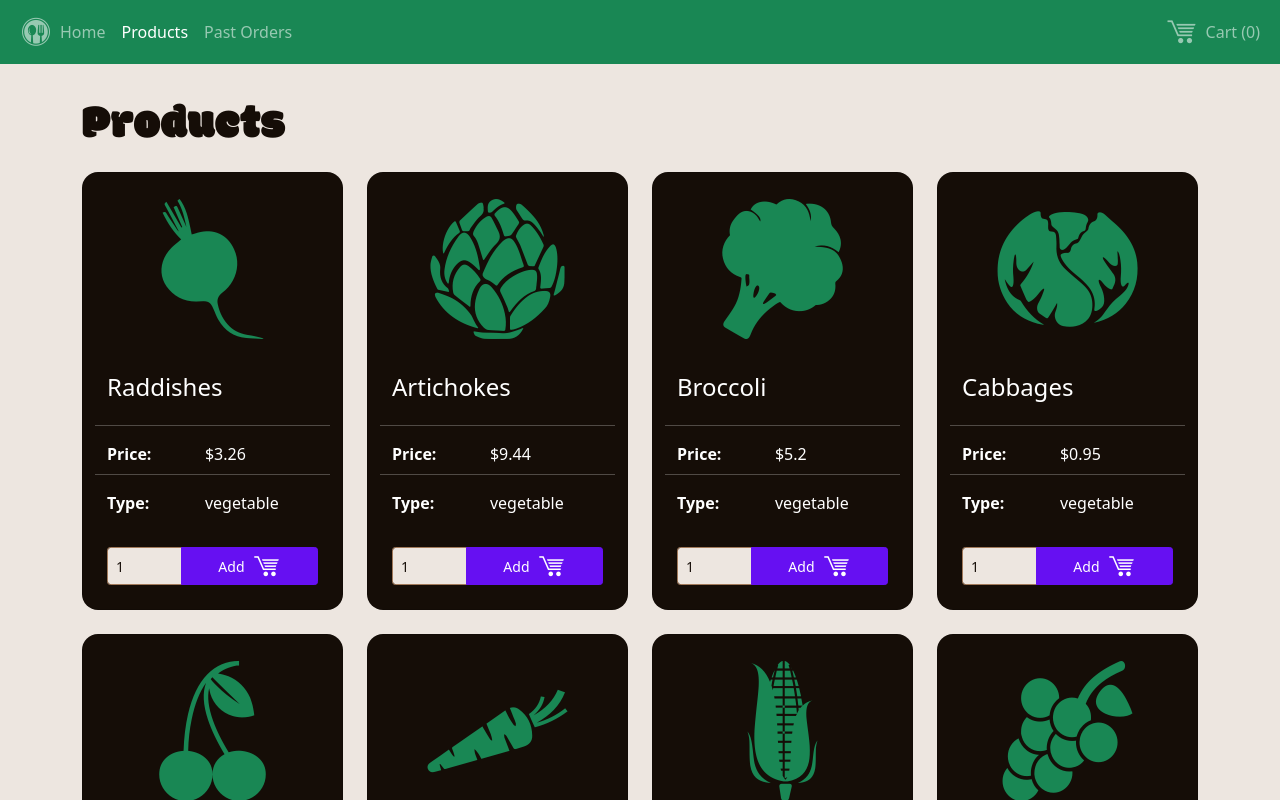
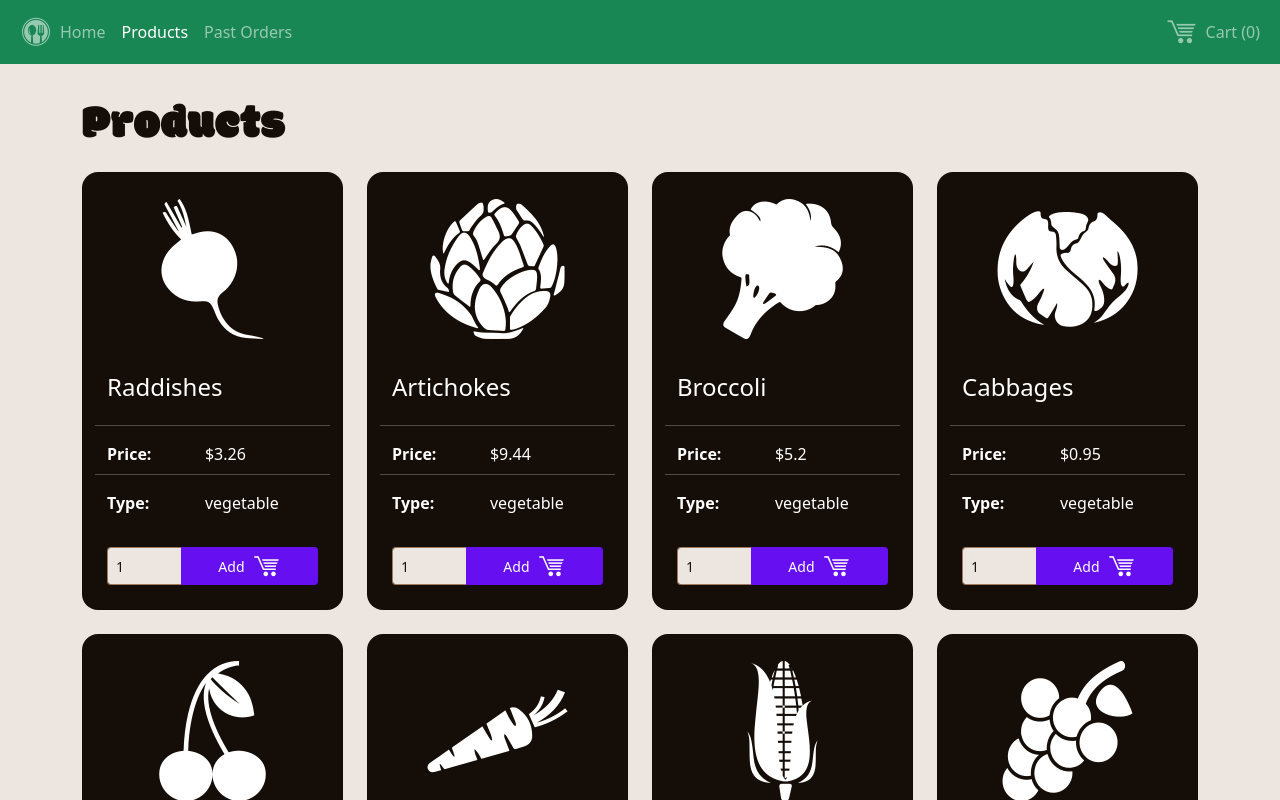
Before and after one commit to webceyhan/vue-splendid-food, a Vue app: page /products in a window 1280 px wide. Shown: the top 800 px of the page. Built offline with nearby package versions, Linux system fonts and the light colour scheme.

Commit message:
icon moved into component

```diff
--- /dev/null
+++ b/src/components/Icon.vue
@@ -0,0 +1,23 @@
+<template>
+  <i :class="classes"></i>
+</template>
+
+<script>
+export default {
+  props: {
+    name: String,
+    color: String,
+    sm: Boolean, // 2
+    md: Boolean, // 4
+    lg: Boolean, // 10
+  },
+  computed: {
+    size() {
+      return this.sm ? 2 : this.lg ? 10 : 4;
+    },
+    classes() {
+      return `icofont-${this.name} icofont-${this.size}x`;
+    },
+  },
+};
+</script>
--- a/src/components/ProductCard.vue
+++ b/src/components/ProductCard.vue
@@ -1,7 +1,7 @@
 <template>
   <div class="card bg-dark text-white rounded-5">
     <div class="card-image-top text-center pt-3">
-      <i :class="`icofont-10x icofont-${product.icon} text-success`"></i>
+      <Icon :name="product.icon" lg />
     </div>
 
     <div class="card-body p-4">
@@ -36,8 +36,11 @@
 </template>
 
 <script>
+import Icon from "./Icon";
+
 export default {
-    props:['product']
+  components: { Icon },
+  props: ["product"],
 };
 </script>
 
```
